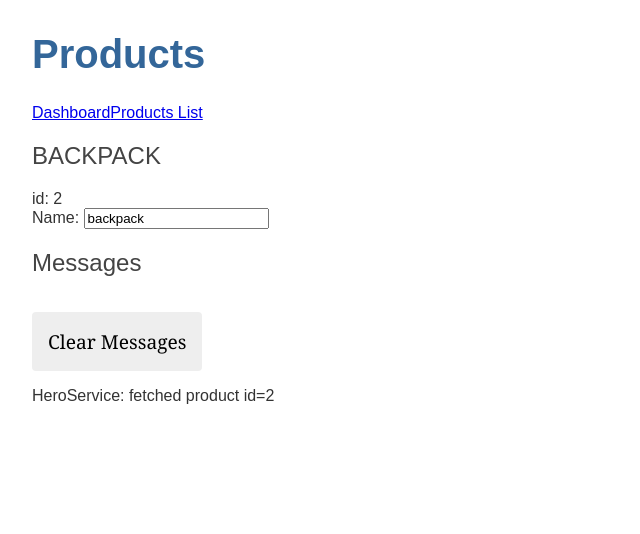
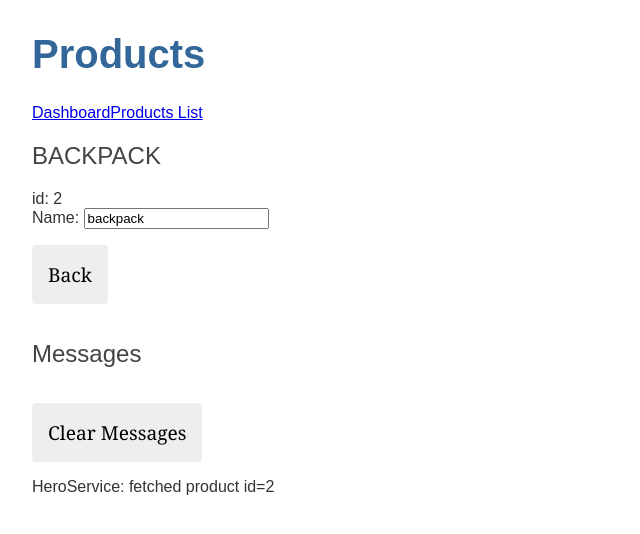
Before and after one commit to Ash530888/first-angular-app, an Angular app: page /detail/2 in a window 1280 px wide. Shown: the top 534 px of the page, without its empty margins (0-640 px from the left). Built offline with nearby package versions, Linux system fonts and the light colour scheme.

Commit message:
back button

```diff
--- a/src/app/product-detail/product-detail.component.html
+++ b/src/app/product-detail/product-detail.component.html
@@ -5,4 +5,5 @@
         <label for="product-name">Name: </label>
         <input id="product-name" [(ngModel)]="product.name" placeholder="name">
     </div>
+    <button type="button" (click)="goBack()">Back</button>
 </div>
--- a/src/app/product-detail/product-detail.component.ts
+++ b/src/app/product-detail/product-detail.component.ts
@@ -2,6 +2,7 @@
 import { Product } from '../products/product';
 import { ActivatedRoute } from '@angular/router';
 import { ProductService } from '../product.service';
+import { Location } from '@angular/common';
 
 @Component({
   selector: 'app-product-detail',
@@ -12,7 +13,8 @@
   product? : Product;
 
   constructor(private route: ActivatedRoute,
-              private productService: ProductService){}
+              private productService: ProductService,
+              private location: Location){}
 
   ngOnInit(): void{
     this.getProduct();
@@ -23,4 +25,7 @@
     this.productService.getProduct(id).subscribe(product => this.product = product);
   }
 
+  goBack(): void{
+    this.location.back();
+  }
 }
```
